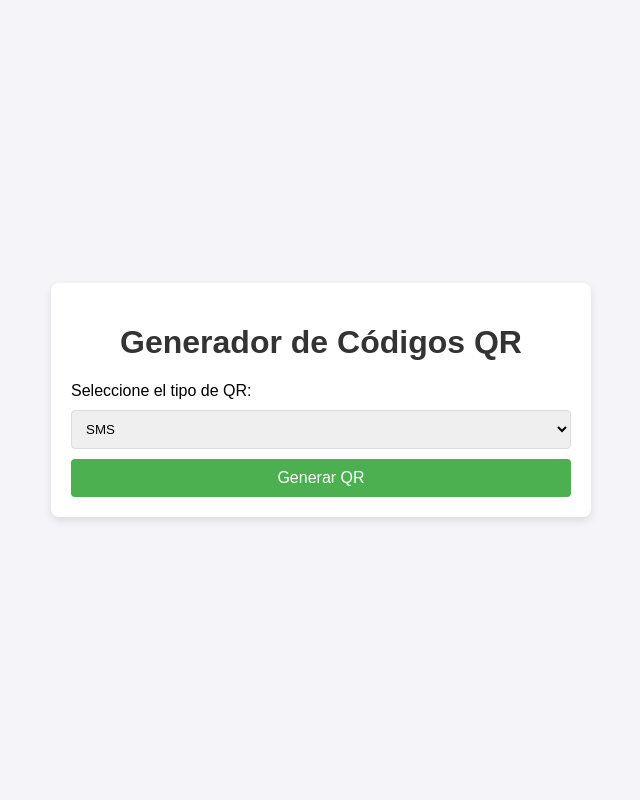
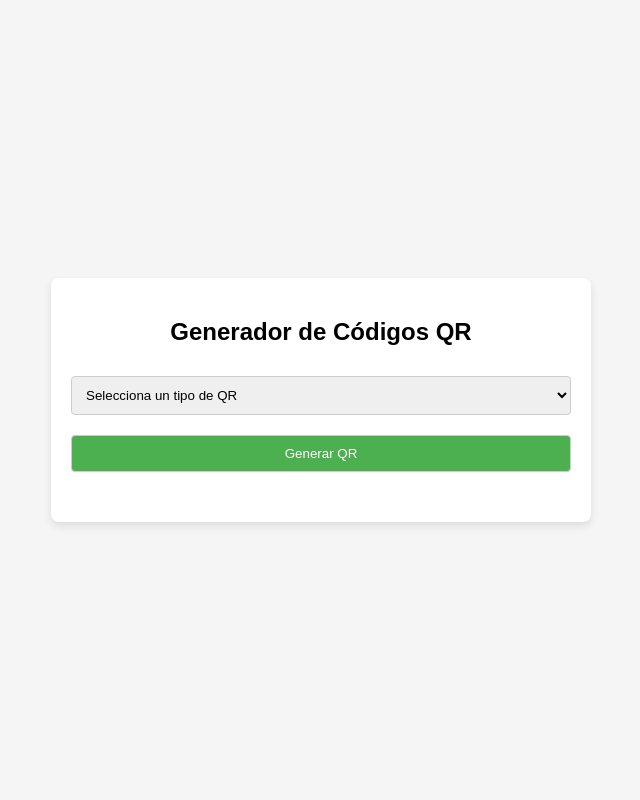
Before and after one commit to kciqe2006/qr_raiz1, a Flask app: page / in a window 1280 px wide. Shown: the whole page, without its empty margins (319-959 px from the left). Run offline with Flask 3, Linux system fonts and the light colour scheme.

Commit message:
Update index.html

```diff
--- a/templates/index.html
+++ b/templates/index.html
@@ -4,7 +4,6 @@
     <meta charset="UTF-8">
     <meta name="viewport" content="width=device-width, initial-scale=1.0">
     <title>Generador de Códigos QR</title>
-    <link rel="stylesheet" href="https://cdnjs.cloudflare.com/ajax/libs/font-awesome/5.15.1/css/all.min.css">
     <style>
         body {
             font-family: Arial, sans-serif;
@@ -13,120 +12,119 @@
             align-items: center;
             height: 100vh;
             margin: 0;
-            background-color: #f4f4f9;
+            background-color: #f5f5f5;
         }
         .container {
             background-color: #fff;
             padding: 20px;
+            box-shadow: 0 4px 8px rgba(0, 0, 0, 0.1);
             border-radius: 8px;
-            box-shadow: 0 4px 8px rgba(0, 0, 0, 0.1);
-            width: 90%;
+            width: 100%;
             max-width: 500px;
+            text-align: center;
         }
-        h1 {
-            text-align: center;
-            color: #333;
-        }
-        select, input[type="text"], input[type="password"], input[type="number"] {
+        select, input, button {
+            margin: 10px 0;
+            padding: 10px;
             width: 100%;
-            padding: 10px;
-            margin: 10px 0;
-            border: 1px solid #ddd;
             border-radius: 4px;
+            border: 1px solid #ccc;
         }
         button {
-            width: 100%;
-            padding: 10px;
             background-color: #4CAF50;
             color: white;
-            border: none;
-            border-radius: 4px;
-            font-size: 16px;
+            cursor: pointer;
         }
         button:hover {
             background-color: #45a049;
         }
-        img {
-            display: block;
-            margin: 20px auto;
+        .qr-code {
+            margin-top: 20px;
+            display: flex;
+            justify-content: center;
         }
     </style>
 </head>
 <body>
-
     <div class="container">
-    <h1>Generador de Códigos QR</h1>
-    <form method="POST" action="/generate_qr">
-        <label for="qr-type">Seleccione el tipo de QR:</label>
-        <select name="qr-type" id="qr-type">
+        <h2>Generador de Códigos QR</h2>
+        <form action="/generate_qr" method="POST">
+            <select name="qr-type" required>
+                <option value="" disabled selected>Selecciona un tipo de QR</option>
                 <option value="sms">SMS</option>
                 <option value="url">URL</option>
-            <option value="wifi">WiFi</option>
+                <option value="wifi">Wi-Fi</option>
                 <option value="location">Ubicación</option>
                 <option value="vcard">VCard</option>
                 <option value="email">Email</option>
                 <option value="video">Video</option>
             </select>
 
-        <div id="sms-options" class="qr-options" style="display:none;">
+            <!-- Campos que se mostrarán según el tipo de QR -->
+            <div id="sms-fields" style="display:none;">
                 <input type="text" name="phone_number" placeholder="Número de teléfono" required>
                 <input type="text" name="message" placeholder="Mensaje SMS" required>
             </div>
-
-        <div id="url-options" class="qr-options" style="display:none;">
-            <input type="text" name="url" placeholder="URL" required>
+            <div id="url-fields" style="display:none;">
+                <input type="url" name="url" placeholder="URL" required>
             </div>
-
-        <div id="wifi-options" class="qr-options" style="display:none;">
+            <div id="wifi-fields" style="display:none;">
                 <input type="text" name="ssid" placeholder="SSID" required>
-            <input type="password" name="password" placeholder="Contraseña WiFi" required>
+                <input type="password" name="password" placeholder="Contraseña Wi-Fi" required>
                 <select name="encryption" required>
                     <option value="WPA">WPA</option>
                     <option value="WEP">WEP</option>
-                <option value="nopass">Sin contraseña</option>
+                    <option value="None">Ninguna</option>
                 </select>
             </div>
-
-        <div id="location-options" class="qr-options" style="display:none;">
-            <input type="number" name="latitude" placeholder="Latitud" required>
-            <input type="number" name="longitude" placeholder="Longitud" required>
+            <div id="location-fields" style="display:none;">
+                <input type="text" name="latitude" placeholder="Latitud" required>
+                <input type="text" name="longitude" placeholder="Longitud" required>
             </div>
-
-        <div id="vcard-options" class="qr-options" style="display:none;">
+            <div id="vcard-fields" style="display:none;">
                 <input type="text" name="name" placeholder="Nombre" required>
                 <input type="text" name="phone" placeholder="Teléfono" required>
-            <input type="email" name="email" placeholder="Email" required>
+                <input type="email" name="email" placeholder="Correo electrónico" required>
                 <input type="text" name="address" placeholder="Dirección" required>
             </div>
-
-        <div id="email-options" class="qr-options" style="display:none;">
-            <input type="text" name="email_subject" placeholder="Asunto del email" required>
-            <input type="text" name="email_body" placeholder="Cuerpo del email" required>
+            <div id="email-fields" style="display:none;">
+                <input type="text" name="email_subject" placeholder="Asunto" required>
+                <input type="text" name="email_body" placeholder="Cuerpo del mensaje" required>
             </div>
-
-        <div id="video-options" class="qr-options" style="display:none;">
-            <input type="text" name="video_url" placeholder="URL del video" required>
+            <div id="video-fields" style="display:none;">
+                <input type="url" name="video_url" placeholder="URL del video" required>
             </div>
 
             <button type="submit">Generar QR</button>
         </form>
 
-    <div id="qr-result">
-        <img src="" id="qr-image" alt="QR Code" style="display:none;">
+        <!-- Mostrar el código QR generado -->
+        <div class="qr-code">
+            <img id="qr-image" src="" alt="QR Code" style="display:none;">
         </div>
     </div>
 
     <script>
-    const qrTypeSelect = document.getElementById('qr-type');
-    const optionDivs = document.querySelectorAll('.qr-options');
+        const qrTypeSelect = document.querySelector('select[name="qr-type"]');
+        const smsFields = document.getElementById('sms-fields');
+        const urlFields = document.getElementById('url-fields');
+        const wifiFields = document.getElementById('wifi-fields');
+        const locationFields = document.getElementById('location-fields');
+        const vcardFields = document.getElementById('vcard-fields');
+        const emailFields = document.getElementById('email-fields');
+        const videoFields = document.getElementById('video-fields');
+        const qrImage = document.getElementById('qr-image');
 
         qrTypeSelect.addEventListener('change', function() {
-        optionDivs.forEach(div => div.style.display = 'none');
-        const selectedValue = this.value;
-        const selectedDiv = document.getElementById(selectedValue + '-options');
-        if (selectedDiv) selectedDiv.style.display = 'block';
+            const selectedType = qrTypeSelect.value;
+            smsFields.style.display = selectedType === 'sms' ? 'block' : 'none';
+            urlFields.style.display = selectedType === 'url' ? 'block' : 'none';
+            wifiFields.style.display = selectedType === 'wifi' ? 'block' : 'none';
+            locationFields.style.display = selectedType === 'location' ? 'block' : 'none';
+            vcardFields.style.display = selectedType === 'vcard' ? 'block' : 'none';
+            emailFields.style.display = selectedType === 'email' ? 'block' : 'none';
+            videoFields.style.display = selectedType === 'video' ? 'block' : 'none';
         });
     </script>
-
 </body>
 </html>
```
Lines whose indentation alone changed are shown as unchanged.
